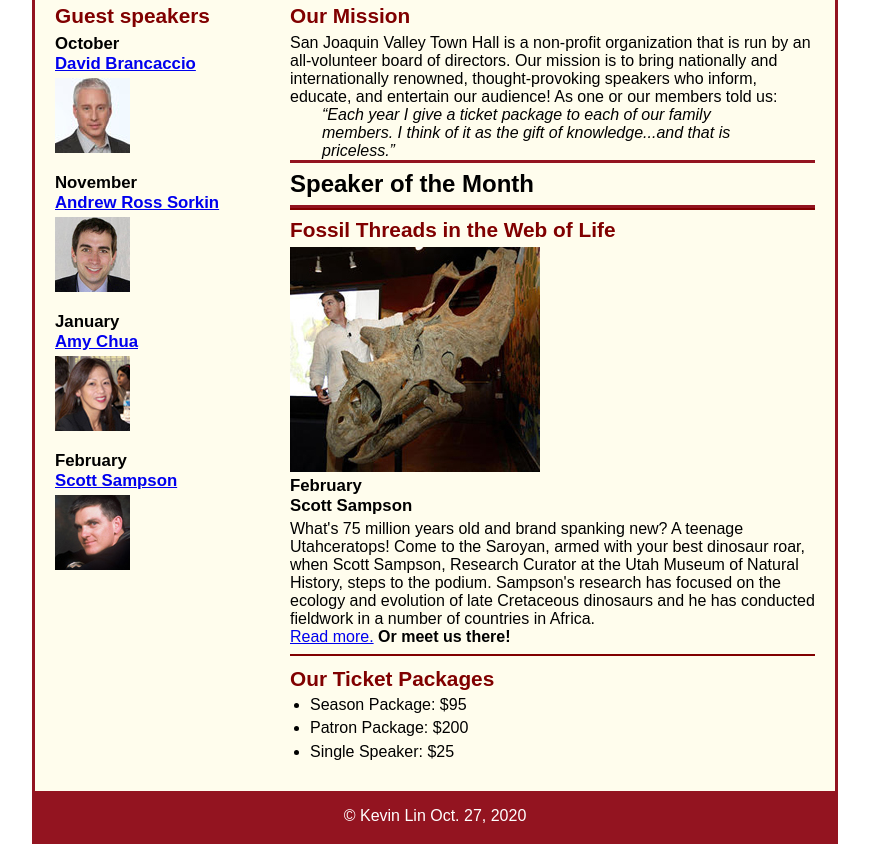
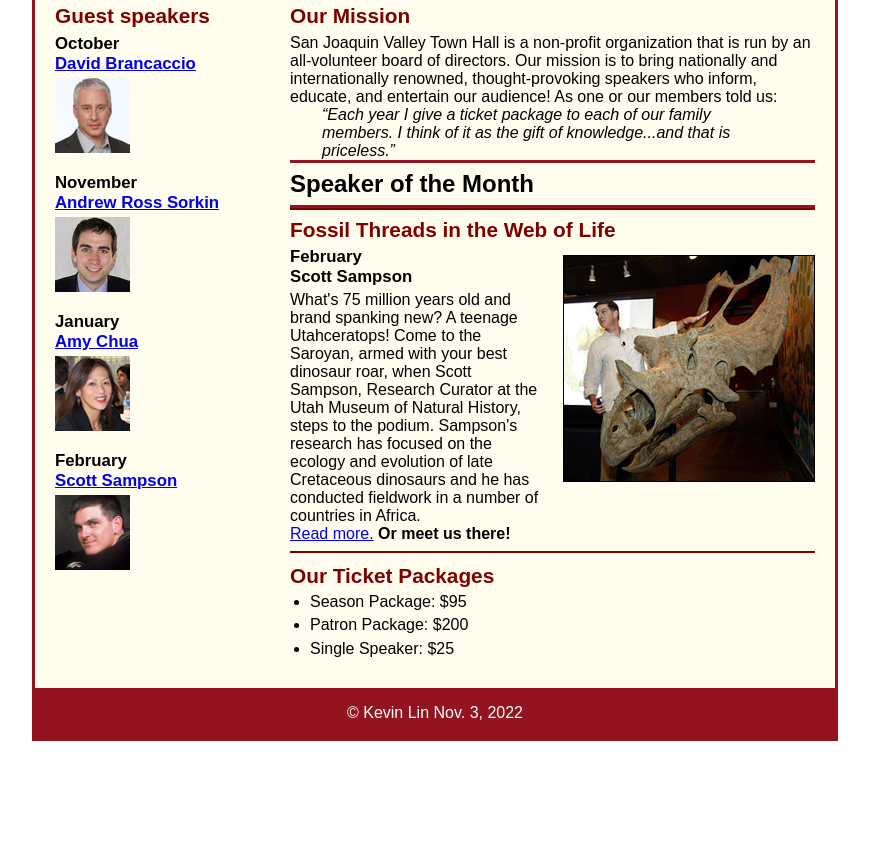
Before and after one commit to kl63/A10, a plain HTML site: page index.html in a window 1280 px wide. Shown: the part 129-973 px from the top of the page, without its empty margins (205-1074 px from the left). After the commit the page ends 870 px from the top, so only its background shows below. Drawn offline with Linux system fonts and the light colour scheme.

Commit message:
Commit on Nov 3.

```diff
--- a/index.html
+++ b/index.html
@@ -58,7 +58,7 @@
 		</aside>
 	</main>
 	<footer>
-		<p>&copy; Kevin Lin Oct. 27, 2020</p>
+		<p>&copy; Kevin Lin Nov. 3, 2022</p>
 	</footer>
 </body>
 </html>
--- a/styles/c6_main.css
+++ b/styles/c6_main.css
@@ -105,6 +105,11 @@ article {
 	border-top: 2px solid #800000;
 	border-bottom: 2px solid #800000;
 }
+article img {
+	float: right;
+	margin: .5em 0 1em 1em;
+	border: 1px solid black;
+}
 article h2 {
 	padding-top: 0;
 }
```
Also changed, not shown: speakers/brancaccio.html (line endings or trailing spaces), speakers/c6_sampson.html (line endings or trailing spaces), speakers/chua.html (line endings or trailing spaces), speakers/sorkin.html (line endings or trailing spaces), styles/c6_speaker.css (line endings or trailing spaces).
